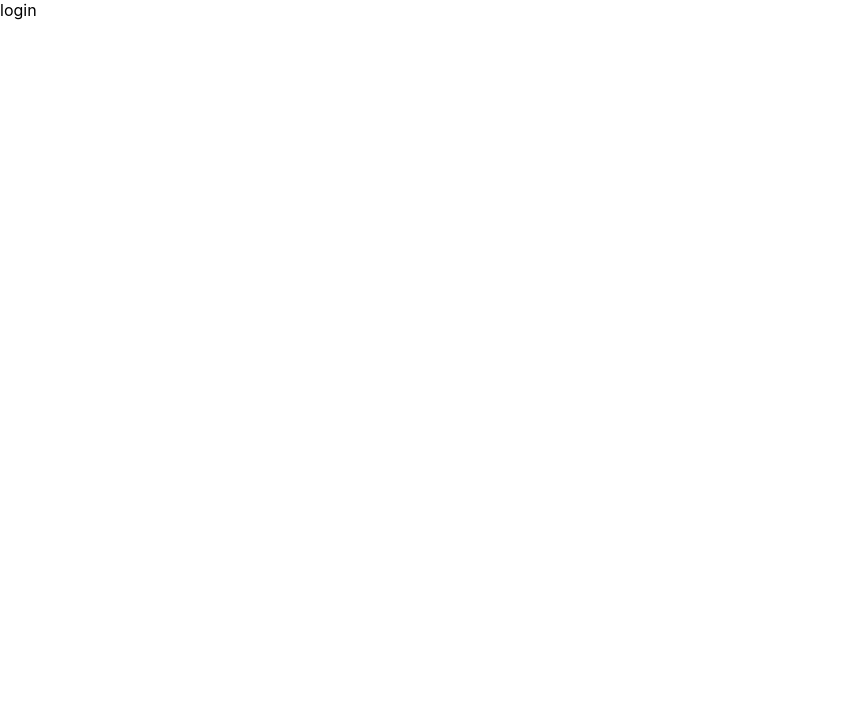
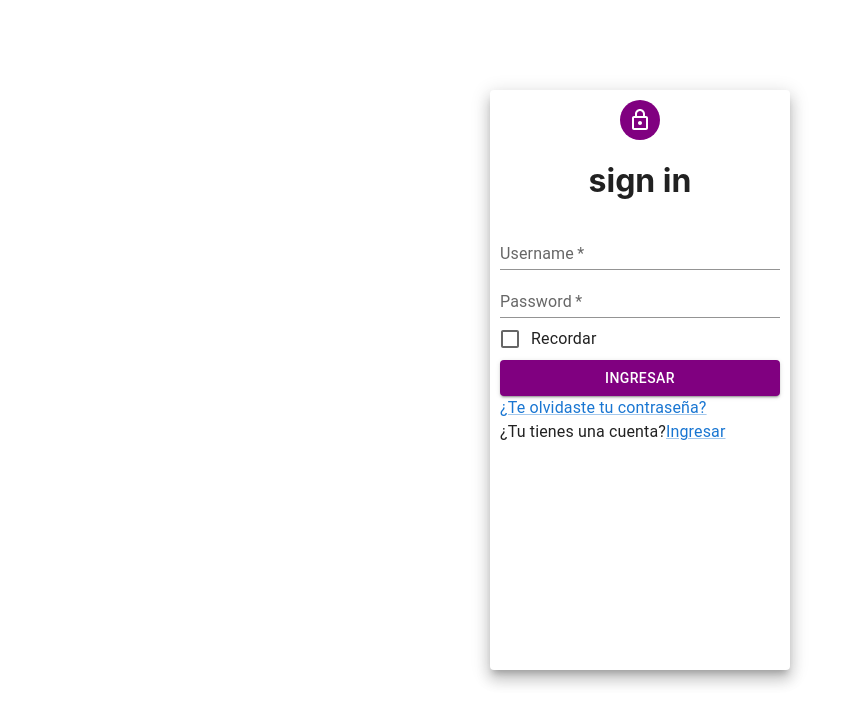
Before and after one commit to dgcabanillas/healthy-mind-client, a React (Create React App) app: page /auth/login in a window 1280 px wide. Shown: the top 724 px of the page, without its empty margins (0-860 px from the left). Built offline with nearby package versions, Linux system fonts and the light colour scheme.

Commit message:
feature:login-part1-rqs

```diff
--- a/src/pages/auth/login/index.js
+++ b/src/pages/auth/login/index.js
@@ -1,11 +1,55 @@
+import { Avatar, Grid, Paper } from '@mui/material';
 import React from 'react'
-import AuthLayout from '../../../components/layouts/AuthLayout';
+import LockOutlinedIcon from '@mui/icons-material/LockOutlined';
+import { TextField } from '@mui/material';
+import { FormControlLabel } from '@mui/material';
+import { Checkbox } from '@mui/material';
+import { Button } from '@mui/material';
+import { Typography } from '@mui/material';
+import { Link } from '@mui/material';
+
 
 const Login = () => {
+
+  const paperStyle={padding: 10,height:'70vh', width:280,margin:"90px auto "}
+  const avatarStyle={backgroundColor:'purple'}
+  const btnStyle={backgroundColor:'purple'}
+  //const subPaperStyle={padding: 10,height:'40vh', width:400,margin:"0px auto "}
+
   return (
-    <AuthLayout>
-      login
-    </AuthLayout>
+    <Grid>
+      <Paper elevation={10} style={paperStyle}>
+        <Grid align="center">
+          <Avatar style={avatarStyle}><LockOutlinedIcon/></Avatar>
+          <h1>sign in</h1>
+        </Grid>
+        <TextField label="Username" placeholder='Ingrese el usuario' id="standard-basic"  variant="standard" fullWidth required></TextField>
+        <TextField label="Password" placeholder='Ingrese la contraseña' id="standard-basic"  variant="standard" type='password' fullWidth required></TextField>
+
+        <FormControlLabel
+
+          control={
+            <Checkbox
+             name="checked8"
+             color="primary"
+            />
+          }
+          label="Recordar"
+        />
+        <Button type='submit' variant='contained' style={btnStyle} color='primary' fullWidth>Ingresar</Button>
+        <Typography>
+          <Link href="#">
+            ¿Te olvidaste tu contraseña?
+          </Link>
+        </Typography>
+        <Typography> ¿Tu tienes una cuenta?
+          <Link href="#">
+              Ingresar
+          </Link>
+        </Typography>
+      </Paper>
+
+    </Grid>
   )
 }
 
```
Also changed, not shown: 1 other file (tests, documents, lock files or other folders).
